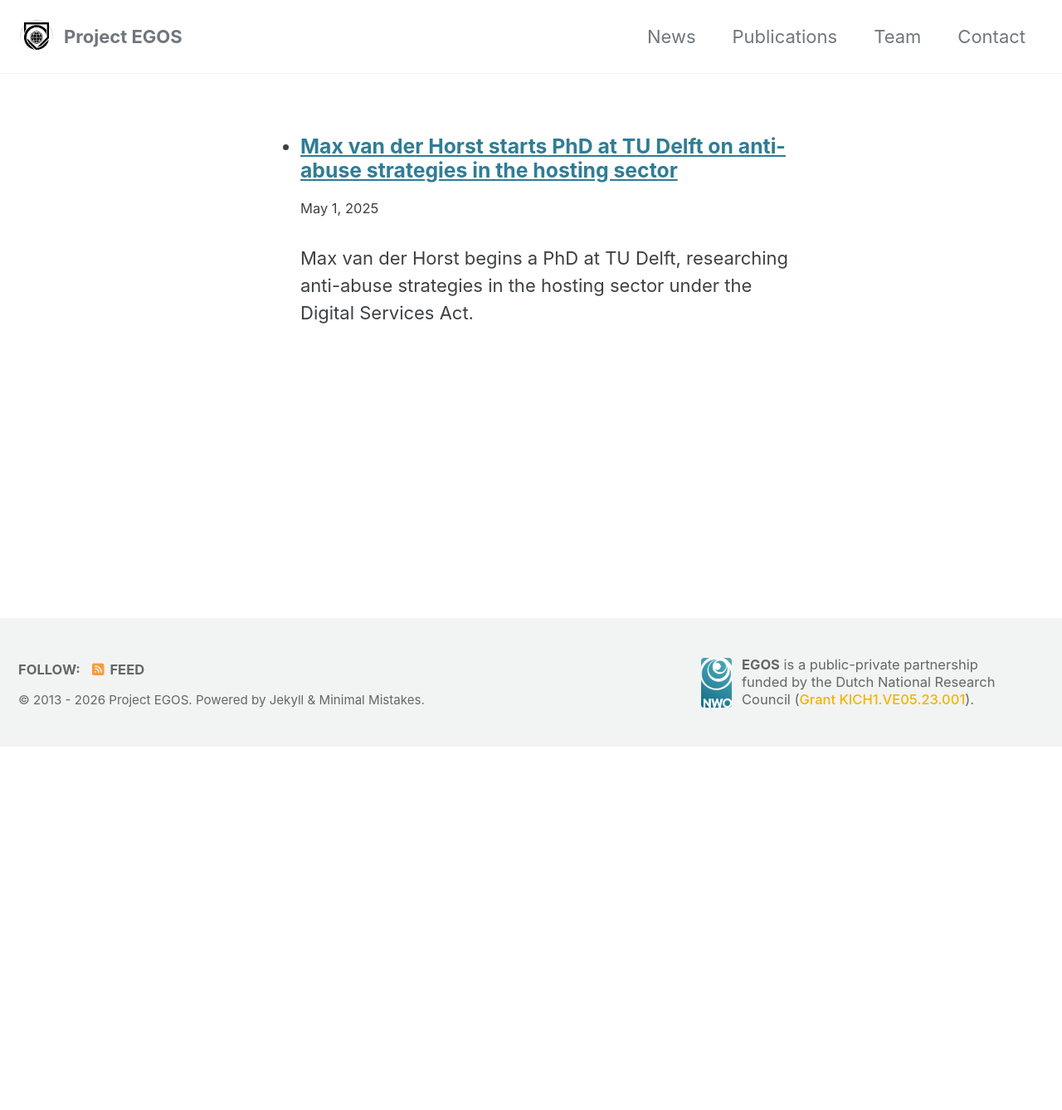
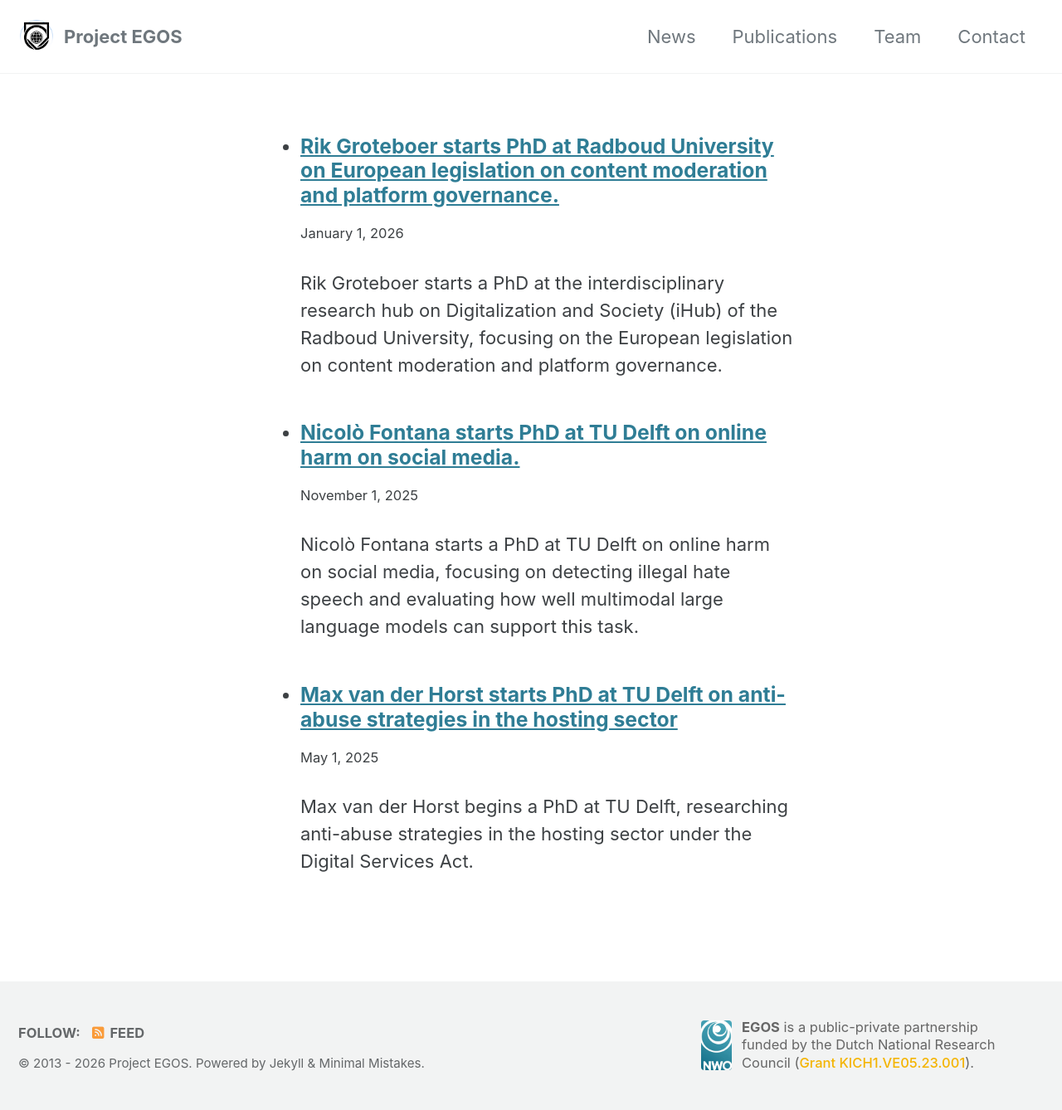
Before and after one commit to Maximand/egos-website, a Jekyll site: the page built from news.md, in a window 1280 px wide. Shown: the whole page at 83% size. Built offline with Jekyll 4.4.1, drawn with Linux system fonts in a browser that asks for light colours; cached includes are drawn as plain includes; before the commit the page ends 900 px from its top, so only the background shows below that.

Commit message:
Add new members

```diff
--- a/_data/team.yaml
+++ b/_data/team.yaml
@@ -113,5 +113,5 @@
   profile: "/team/rik-groteboer/"
   email: "rik.groteboer@ru.nl"
   bio: "Rik Groteboer is a PhD candidate at the Radboud University in Nijmegen, at the interdisciplinary research hub on Digitalization and Society (iHub). Rik’s research focuses on the European legislation on content moderation and platform governance, more specifically, on the formal institutionalisation of ‘trusted flaggers’ and legal aspects surrounding the implementation of rules on ‘trusted flaggers’ in practice.
-   <br><br><
+   <br><br>
   Rik graduated from the Legal Research master’s programme at the University of Groningen in 2024. Aside from platform regulation, his research interests include intellectual property law, and law at the intersection of technology. Before joining the EGOS-Project, Rik worked at a law firm specialising in intellectual property, privacy and IT law as a paralegal."
--- /dev/null
+++ b/_news/2025-11-01-nicolo-fontana-start.md
@@ -0,0 +1,15 @@
+---
+title: "Nicolò Fontana starts PhD at TU Delft on online harm on social media."
+date: 2025-11-01
+summary: "Nicolò Fontana starts a PhD at TU Delft on online harm on social media, focusing on detecting illegal hate speech and evaluating how well multimodal large language models can support this task."
+author: "EGOS"
+layout: single
+---
+
+On November 1st, 2025, [Nicolò Fontana](/team/nicolo-fontana) started their PhD at TU Delft under the EGOS project, focusing on online harm on social media. His research focuses on detecting illegal hate speech and evaluating how well multimodal large language models can support this task.
+
+The project is supervised by [Savvas Zannettou](/team/savvas-zannettou/), [Michel van Eeten](/team/michel-van-eeten), and [Yury Zhauniarovich](/team/yury-zhauniarovich).
+
+Previously, Nicolò worked as a research assistant at Politecnico di Milano, where he obtained an MSc in Computer Science and Engineering with honors. He was also a visiting student at the IT University of Copenhagen, supported by scholarships from the Danish Data Science Academy and Politecnico di Milano.
+
+*Stay tuned for updates!*
--- /dev/null
+++ b/_news/2026-01-01-rik-groteboer-start.md
@@ -0,0 +1,15 @@
+---
+title: "Rik Groteboer starts PhD at Radboud University on European legislation on content moderation and platform governance."
+date: 2026-01-01
+summary: "Rik Groteboer starts a PhD at the interdisciplinary research hub on Digitalization and Society (iHub) of the Radboud University, focusing  on the European legislation on content moderation and platform governance."
+author: "EGOS"
+layout: single
+---
+
+On January 1st, 2026, [Rik Groteboer](/team/rik-groteboer) started their PhD at the interdisciplinary research hub on Digitalization and Society (iHub) of the Radboud University under the EGOS project, focusing on the European legislation on content moderation and platform governance. Specifically, Rik's research pays attention to the formal institutionalisation of ‘trusted flaggers’ and legal aspects surrounding the implementation of rules on ‘trusted flaggers’ in practice.
+
+The study is supervised by Prof. Frederik Zuiderveen Borgesius.
+
+Rik graduated from the Legal Research master’s programme at the University of Groningen in 2024. Aside from platform regulation, his research interests include intellectual property law, and law at the intersection of technology. Before joining the EGOS-Project, Rik worked at a law firm specialising in intellectual property, privacy and IT law as a paralegal.
+
+*Stay tuned for updates!*
```
